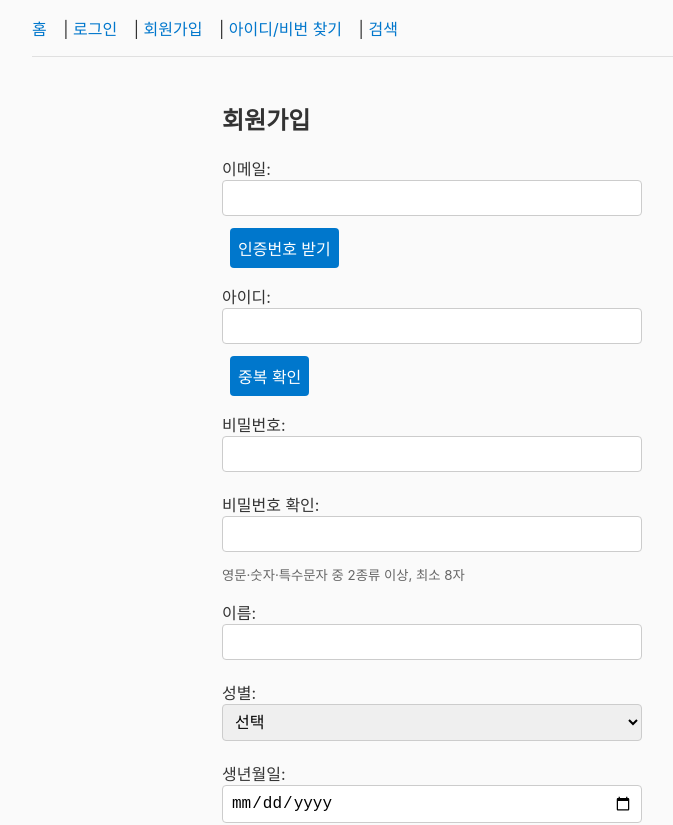
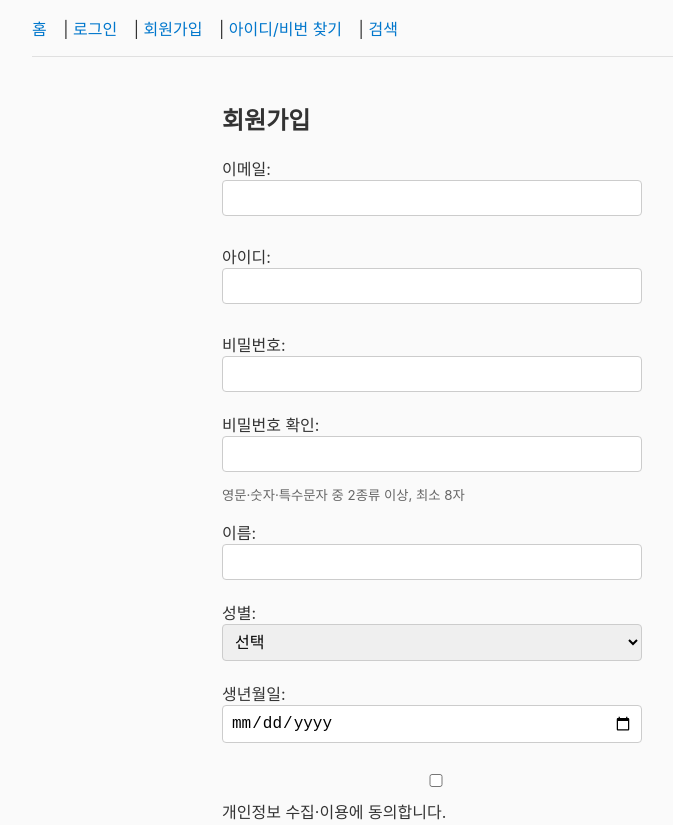
Before and after one commit to WHS3-CloudGuardians/CloudGuardian-App, a React (Vite) app in the folder client/: page /signup in a window 1280 px wide. Shown: the top 825 px of the page, without its empty margins (208-881 px from the left). Built offline with nearby package versions, Linux system fonts and the light colour scheme.

Commit message:
Update Signup.jsx

```diff
--- a/client/src/pages/Signup.jsx
+++ b/client/src/pages/Signup.jsx
@@ -7,7 +7,7 @@ export default function Signup() {
   const nav = useNavigate();
   const [form, setForm] = useState({
     email: '',
-    code: '',
+    // code: '',               // 이메일 인증 코드 입력란 제거
     userId: '',
     password: '',
     confirmPassword: '',
@@ -18,9 +18,9 @@ export default function Signup() {
   });
 
   const [status, setStatus] = useState({
-    emailSent: false,
-    emailVerified: false,
-    userIdChecked: false,
+    // emailSent: false,      // 이메일 인증 상태 제거
+    // emailVerified: false,
+    // userIdChecked: false,  // 아이디 중복 확인 상태 제거
     error: '',
     info: '',
   });
@@ -42,71 +42,27 @@ export default function Signup() {
       [name]: type === 'checkbox' ? checked : value
     }));
     setStatus(s => ({ ...s, error: '', info: '' }));
-    if (name === 'userId') setStatus(s => ({ ...s, userIdChecked: false }));
-    if (name === 'email') {
-      setStatus(s => ({ ...s, emailSent: false, emailVerified: false }));
-    }
+    // 이메일·아이디 변경 시 인증/중복확인 리셋 로직 제거
   };
 
-  // 이메일로 인증번호 발송
-  const sendEmailCode = async () => {
-    if (!form.email) {
-      setStatus(s => ({ ...s, error: '이메일을 입력해 주세요.' }));
-      return;
-    }
-    try {
-      await api.post('/auth/send-email-code', { email: form.email }); // TODO: 백엔드 라우트 확인
-      setStatus(s => ({ ...s, emailSent: true, info: '인증번호를 발송했습니다.' }));
-    } catch {
-      setStatus(s => ({ ...s, error: '이메일 발송에 실패했습니다.' }));
-    }
-  };
+  // --- 이메일 인증 관련 함수 모두 주석처리 ---
+  /*
+  const sendEmailCode = async () => { ... }
+  const verifyEmailCode = async () => { ... }
+  */
 
-  // 인증번호 확인
-  const verifyEmailCode = async () => {
-    if (!form.code) {
-      setStatus(s => ({ ...s, error: '인증번호를 입력해 주세요.' }));
-      return;
-    }
-    try {
-      await api.post('/auth/verify-email-code', {
-        email: form.email,
-        code: form.code
-      }); // TODO
-      setStatus(s => ({ ...s, emailVerified: true, info: '이메일 인증 완료.' }));
-    } catch {
-      setStatus(s => ({ ...s, error: '인증번호가 올바르지 않습니다.' }));
-    }
-  };
-
-  // 아이디 중복 확인
-  const checkUserId = async () => {
-    if (!form.userId) {
-      setStatus(s => ({ ...s, error: '아이디를 입력해 주세요.' }));
-      return;
-    }
-    try {
-      const res = await api.get(`/auth/check-userid?userId=${form.userId}`); // TODO
-      if (res.data.available) {
-        setStatus(s => ({ ...s, userIdChecked: true, info: '사용 가능한 아이디입니다.' }));
-      } else {
-        setStatus(s => ({ ...s, error: '이미 사용 중인 아이디입니다.' }));
-      }
-    } catch {
-      setStatus(s => ({ ...s, error: '아이디 확인에 실패했습니다.' }));
-    }
-  };
+  // --- 아이디 중복 확인 함수 주석처리 ---
+  /*
+  const checkUserId = async () => { ... }
+  */
 
   const onSubmit = async e => {
     e.preventDefault();
-    if (!status.emailVerified) {
-      setStatus(s => ({ ...s, error: '이메일 인증을 완료해 주세요.' }));
-      return;
-    }
-    if (!status.userIdChecked) {
-      setStatus(s => ({ ...s, error: '아이디 중복 확인을 해 주세요.' }));
-      return;
-    }
+
+    // 이메일 인증, 아이디 중복확인 검증 로직 제거
+    // if (!status.emailVerified) { ... }
+    // if (!status.userIdChecked) { ... }
+
     if (form.password !== form.confirmPassword) {
       setStatus(s => ({ ...s, error: '비밀번호가 일치하지 않습니다.' }));
       return;
@@ -121,17 +77,21 @@ export default function Signup() {
     }
 
     try {
-      await api.post('/auth/register', {
-        email: form.email,
-        userId: form.userId,
-        password: form.password,
-        name: form.name,
-        gender: form.gender,
-        birth: form.birth,
-      }); // TODO
+      await api.post('/auth/signup', {
+        email:     form.email,
+        username:  form.userId,
+        password:  form.password,
+        name:      form.name,
+        gender:    form.gender,
+        birthDate: form.birth,
+      });
       nav('/login');
-    } catch {
-      setStatus(s => ({ ...s, error: '회원가입 중 오류가 발생했습니다.' }));
+    } catch (err) {
+      if (err.response?.data?.code === 'EMAIL_DUPLICATE') {
+       setStatus(s => ({ ...s, error: '이미 등록된 이메일입니다.' }));
+    } else {
+       setStatus(s => ({ ...s, error: '회원가입 중 오류가 발생했습니다.' }));
+      }
     }
   };
 
@@ -139,9 +99,9 @@ export default function Signup() {
     <form onSubmit={onSubmit} style={{ maxWidth: 420, margin: '0 auto' }}>
       <h2>회원가입</h2>
       {status.error && <div style={{ color: 'red', marginBottom: 12 }}>{status.error}</div>}
-      {status.info && <div style={{ color: 'green', marginBottom: 12 }}>{status.info}</div>}
+      {status.info  && <div style={{ color: 'green', marginBottom: 12 }}>{status.info}</div>}
 
-      {/* 이메일 + 인증 */}
+      {/* 이메일 입력 */}
       <div>
         <label>이메일:</label><br/>
         <input
@@ -149,50 +109,19 @@ export default function Signup() {
           type="email"
           value={form.email}
           onChange={onChange}
-          disabled={status.emailVerified}
           required
         />
-        <button
-          type="button"
-          onClick={sendEmailCode}
-          disabled={status.emailSent || status.emailVerified}
-          style={{ marginLeft: 8 }}
-        >
-          {status.emailSent ? '재전송' : '인증번호 받기'}
-        </button>
       </div>
-      {status.emailSent && !status.emailVerified && (
-        <div style={{ marginTop: 8 }}>
-          <input
-            name="code"
-            placeholder="인증번호"
-            value={form.code}
-            onChange={onChange}
-          />
-          <button type="button" onClick={verifyEmailCode} style={{ marginLeft: 8 }}>
-            인증 확인
-          </button>
-        </div>
-      )}
 
-      {/* 아이디 + 중복 확인 */}
+      {/* 아이디 입력 */}
       <div style={{ marginTop: 16 }}>
         <label>아이디:</label><br/>
         <input
           name="userId"
           value={form.userId}
           onChange={onChange}
-          disabled={status.userIdChecked}
           required
         />
-        <button
-          type="button"
-          onClick={checkUserId}
-          disabled={status.userIdChecked}
-          style={{ marginLeft: 8 }}
-        >
-          중복 확인
-        </button>
       </div>
 
       {/* 비밀번호 및 확인 */}
```
